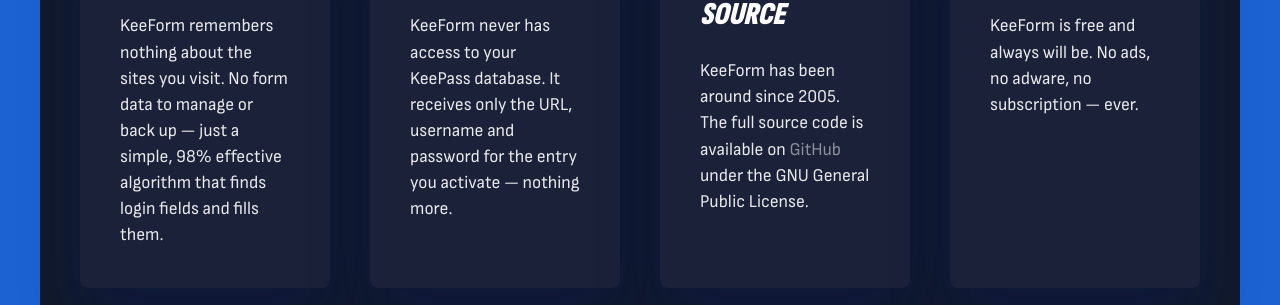
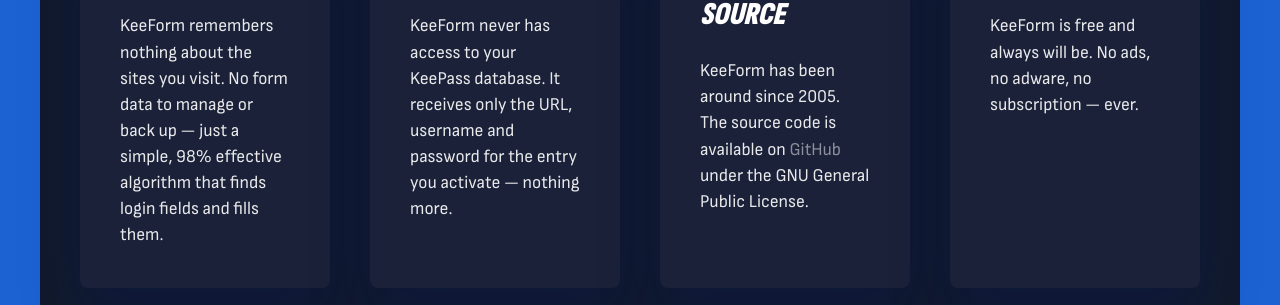
Before and after one commit to keeform/pages, a Jekyll site: the page built from index.html, in a window 1280 px wide and 900 px high, scrolled down 1461 px. Shown: the part 200-505 px from the top of the window. Built offline with Jekyll 4.4.1, drawn with Linux system fonts in a browser that asks for light colours.

Commit message:
remove redundant word

```diff
--- a/index.html
+++ b/index.html
@@ -106,7 +106,7 @@
                             <div>
                               <div class="el-item uk-card uk-card-default uk-card-body uk-margin-remove-first-child">
                                 <h3 class="el-title uk-card-title uk-heading-bullet uk-margin-top uk-margin-remove-bottom"> Open Source </h3>
-                                <div class="el-content uk-panel uk-margin-top">KeeForm has been around since 2005. The full source code is available on <a href="https://github.com/keeform/keeform" target="_blank" rel="noopener">GitHub</a> under the GNU General Public License.</div>
+                                <div class="el-content uk-panel uk-margin-top">KeeForm has been around since 2005. The source code is available on <a href="https://github.com/keeform/keeform" target="_blank" rel="noopener">GitHub</a> under the GNU General Public License.</div>
                               </div>
                             </div>
                             <div>
```
